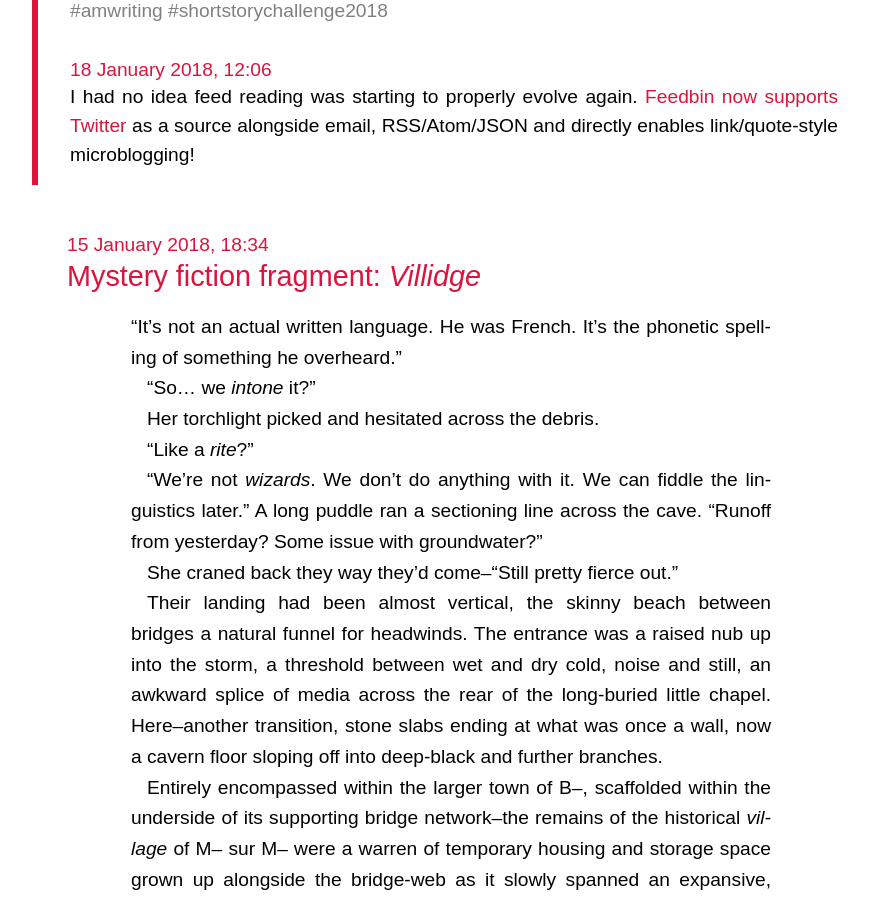
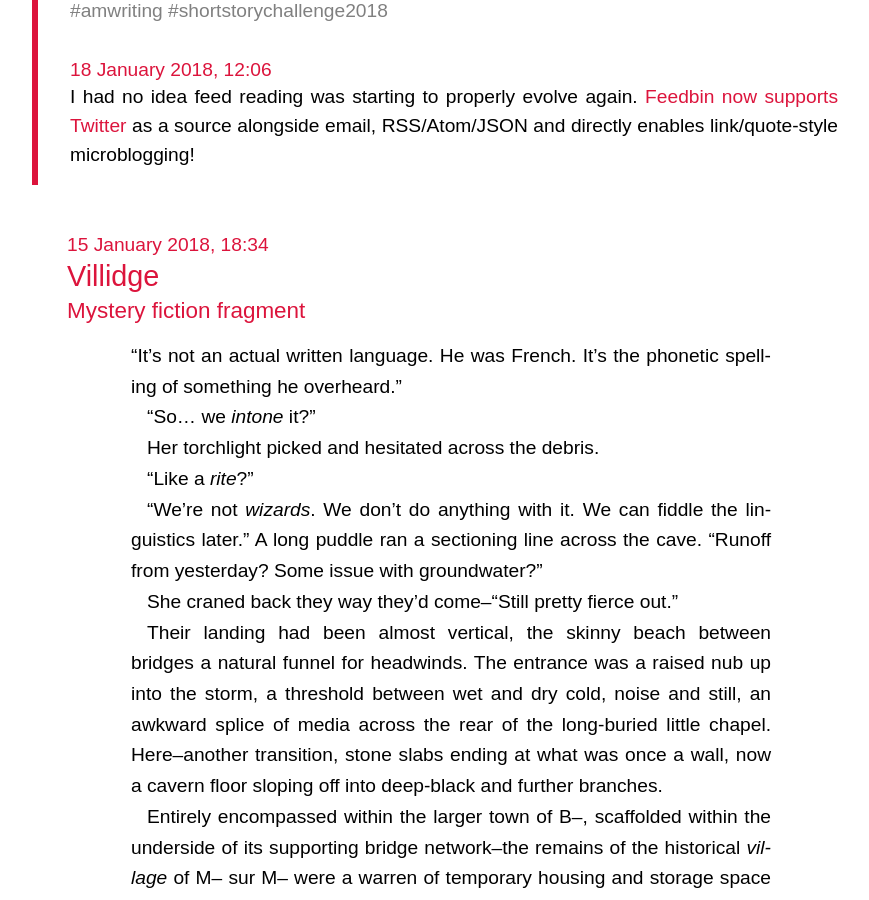
Before and after one commit to dmcgk/dmcgk.github.io, a Jekyll site: the page built from index.html, in a window 1280 px wide and 900 px high, scrolled down 341 px. Shown: the whole window, without its empty margins (189-1058 px from the left). Built offline with Jekyll 4.4.1, drawn with Linux system fonts in a browser that asks for light colours; some web fonts are replaced; the list of posts is cut into pages by our own code.

Commit message:
Better fiction headings & subheadings in lists.

```diff
--- a/_includes/post-list.html
+++ b/_includes/post-list.html
@@ -51,9 +51,10 @@
 
 <!-- Article title -->
 {% unless is_micro_post %}
-<h2>
-  <a href="{{ post.url }}" class="p-name">{% if post.genre %}{{ post.genre | capitalize }}{% if post.type %} {{ post.type }}{% endif %}: <em>{% endif %}{{ post.title }}</a>{% if post.genre %}</em>{% endif %}
-</h2>
+  <h2>
+    <a href="{{ post.url }}" class="p-name">{{ post.title }}</a>
+  </h2>
+    {% if post.genre %}<h3>{{ post.genre | capitalize }}{% if post.type %} {{ post.type }}</h3>{% endif %}{% endif %}
 {% endunless %}
 
 <!-- Add attribution, if present -->
```
